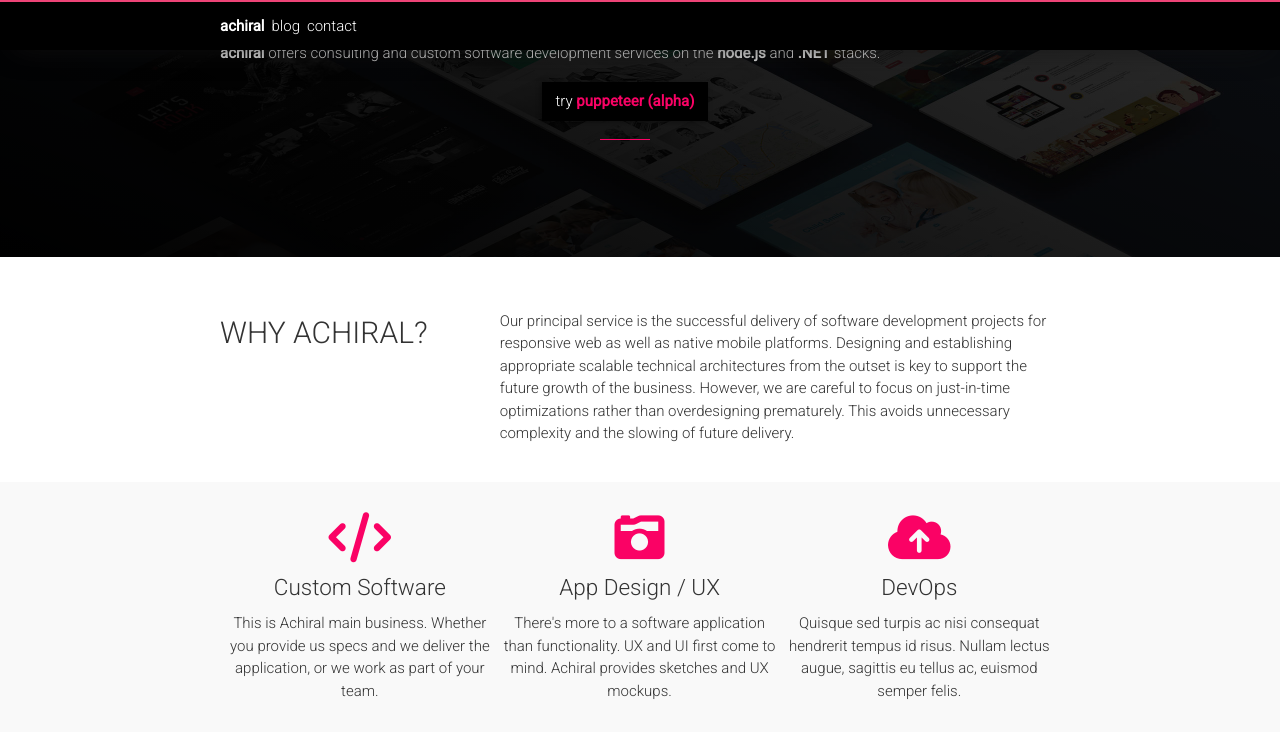
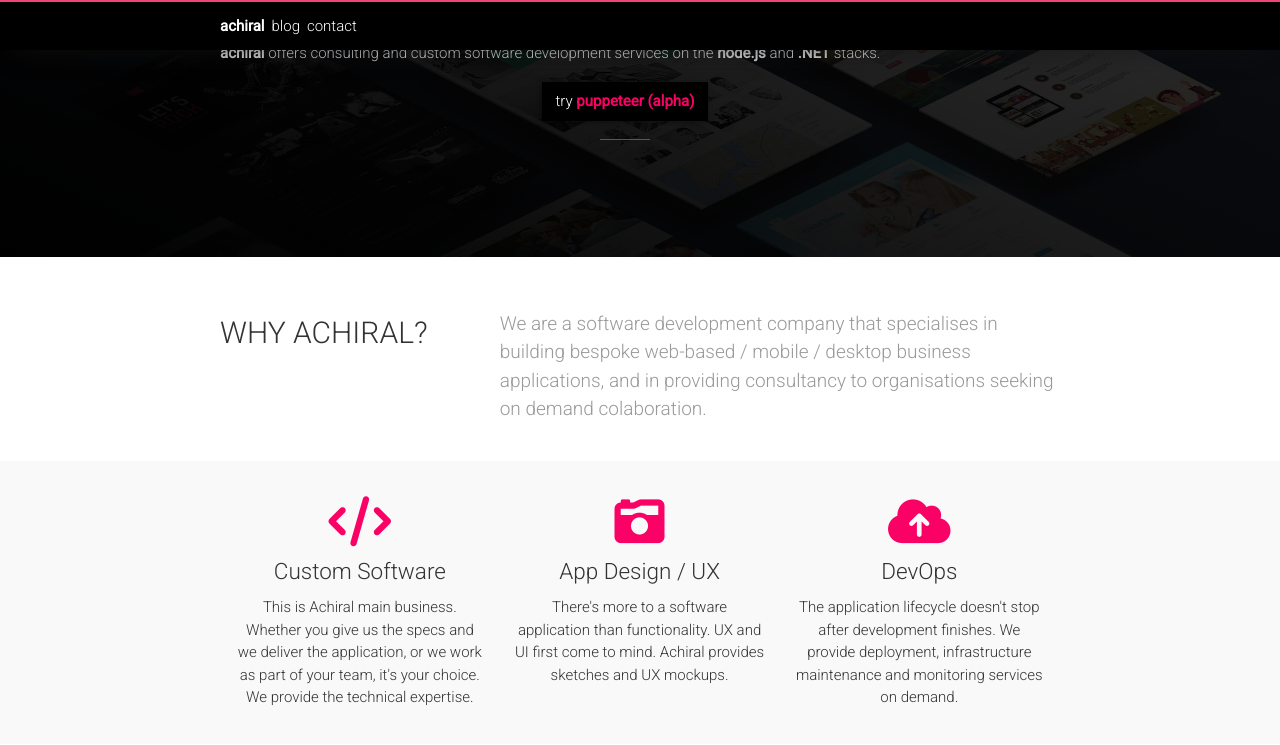
Before and after one commit to toaderflorin/eksia, a Jekyll site: the page built from index.md, in a window 1280 px wide and 1400 px high, scrolled down 285 px, cut to the strip 0-758 px from the top of the window. Shown: the top 745 px of the strip. Built offline with Jekyll 4.4.1, drawn with Linux system fonts in a browser that asks for light colours; nearby versions of some CDN libraries.

Commit message:
Tweaks to tests.

```diff
--- a/_layouts/home.html
+++ b/_layouts/home.html
@@ -7,19 +7,15 @@
   <div class="wrapper ">
     <br>
     <div class="container">
-
       <div class="col4">
         <h1>
           WHY ACHIRAL?
         </h1>
       </div>
       <div class="col8">
-        <p>
-          Our principal service is the successful delivery of software development projects for responsive web as
-          well as native mobile platforms. Designing and establishing appropriate scalable technical architectures
-          from the outset is key to support the future growth of the business. However, we are careful to focus on
-          just-in-time optimizations rather than overdesigning prematurely.
-          This avoids unnecessary complexity and the slowing of future delivery.
+        <p style="font-size: 19px; color: #999;">
+          We are a software development company that specialises in building bespoke web-based / mobile / desktop business applications,
+          and in providing consultancy to organisations seeking on demand colaboration.
         </p>
       </div>
     </div>
@@ -28,21 +24,23 @@
 
   <div class="wide">
     <div class="wide-inner">
-      <div class="col4" style="text-align: center;">
+      <div class="col4" style="text-align: center; padding: 15px;">
         <i class="fa fa-code" style="font-size: 50px; color: #fa0265" aria-hidden="true"></i>
         <h2>Custom Software</h2>
-        This is Achiral main business. Whether you provide us specs and we deliver the application, or we work as part of your team.
+        This is Achiral main business. Whether you give us the specs and we deliver the application, or we work as part of your team,
+        it's your choice. We provide the technical expertise.
       </div>
-      <div class="col4" style="text-align: center;">
+      <div class="col4" style="text-align: center; padding: 15px;">
         <i class="fa fa-camera-retro" style="font-size: 50px; color: #fa0265" aria-hidden="true"></i>
         <h2>App Design / UX</h2>
-        There's more to a software application than functionality. UX and UI first come to mind. Achiral provides sketches and UX mockups.
+        There's more to a software application than functionality. UX and UI first come to mind.
+        Achiral provides sketches and UX mockups.
       </div>
-      <div class="col4" style="text-align: center;">
+      <div class="col4" style="text-align: center; padding: 15px;">
         <i class="fa fa-cloud-upload" style="font-size: 50px; color: #fa0265" aria-hidden="true"></i>
         <h2>DevOps</h2>
-        Quisque sed turpis ac nisi consequat hendrerit tempus id risus. Nullam lectus augue, sagittis eu tellus ac,
-        euismod semper felis.
+        The application lifecycle doesn't stop after development finishes. We provide  deployment, infrastructure maintenance and
+        monitoring services on demand.
       </div>
     </div>
   </div>
--- a/_sass/minima/_layout.scss
+++ b/_sass/minima/_layout.scss
@@ -71,7 +71,7 @@
 }
 
 .wide-inner {
-  margin: 20px auto;
+  margin: 10px auto;
   width: 840px;
   display: flex;
 }
```
Also changed, not shown: 3 other files.
